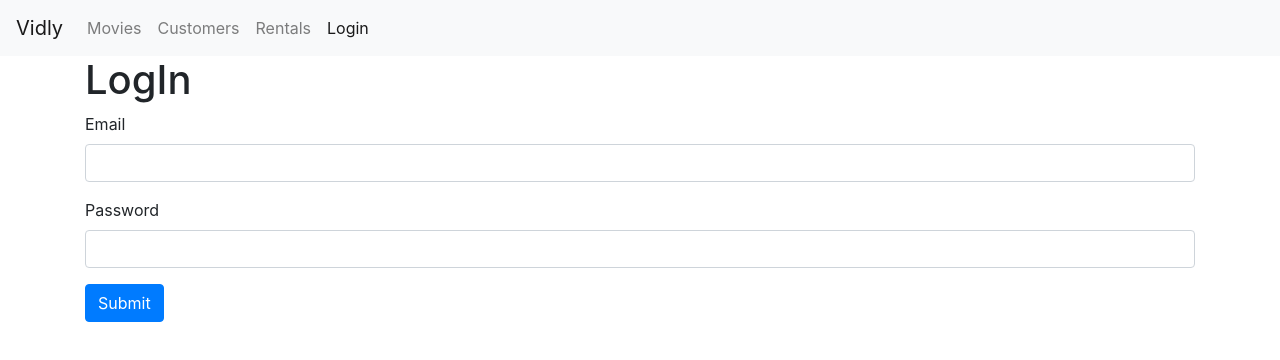
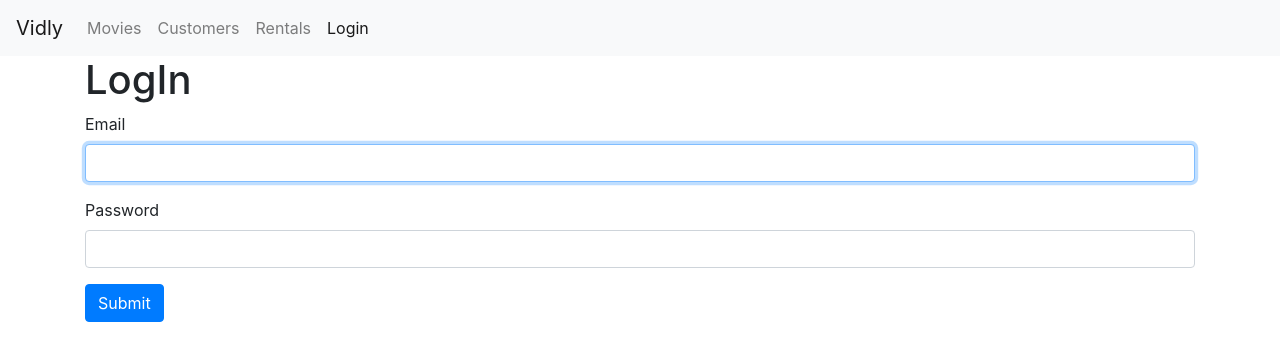
Before and after one commit to Karan-Munjani/vidly, a React (Create React App) app: page /login in a window 1280 px wide. Shown: the top 360 px of the page. Built offline with nearby package versions, Linux system fonts and the light colour scheme.

Commit message:
handling Multiple input with single source of truth, using value as prop from state

```diff
--- a/src/components/loginForm.jsx
+++ b/src/components/loginForm.jsx
@@ -1,22 +1,47 @@
 import React, { Component } from "react";
 class LoginForm extends Component {
+  state = {
+    account: {
+      username: "",
+      password: "",
+    },
+  };
+  username = React.createRef();
+  //   Avoid using ref  for form data, but if you need to work with dom for use of animation library,3rd party dom libs then use it
+
   handleSubmit = (e) => {
     e.preventDefault();
+
     // call to server and submit data if logged in then redirect movies page
+    // const userName = this.username.current.value;
+    // console.log(userName);
 
     console.log("submitted");
   };
+
+  handleInput = (e) => {
+    console.log(e.currentTarget.value);
+    const account = { ...this.state.account };
+    console.log(account);
+    account[e.currentTarget.name] = e.currentTarget.value;
+    this.setState({ account });
+  };
   render() {
+    const { account } = this.state;
+
     return (
       <div>
         <h1>LogIn</h1>
         <form onSubmit={this.handleSubmit}>
           <div className="form-group">
-            <label htmlFor="e-mail">Email</label>
+            <label htmlFor="username">Email</label>
             <input
               type="text"
-              name="e-mail"
-              id="e-mail"
+              name="username"
+              value={account.username}
+              onChange={this.handleInput}
+              id="username"
+              autoFocus
               className="form-control"
             />
           </div>
@@ -25,7 +50,9 @@ class LoginForm extends Component {
             <label htmlFor="password">Password</label>
             <input
               type="password"
-              name="passsword"
+              value={account.password}
+              onChange={this.handleInput}
+              name="password"
               id="password"
               className="form-control"
             />
```
